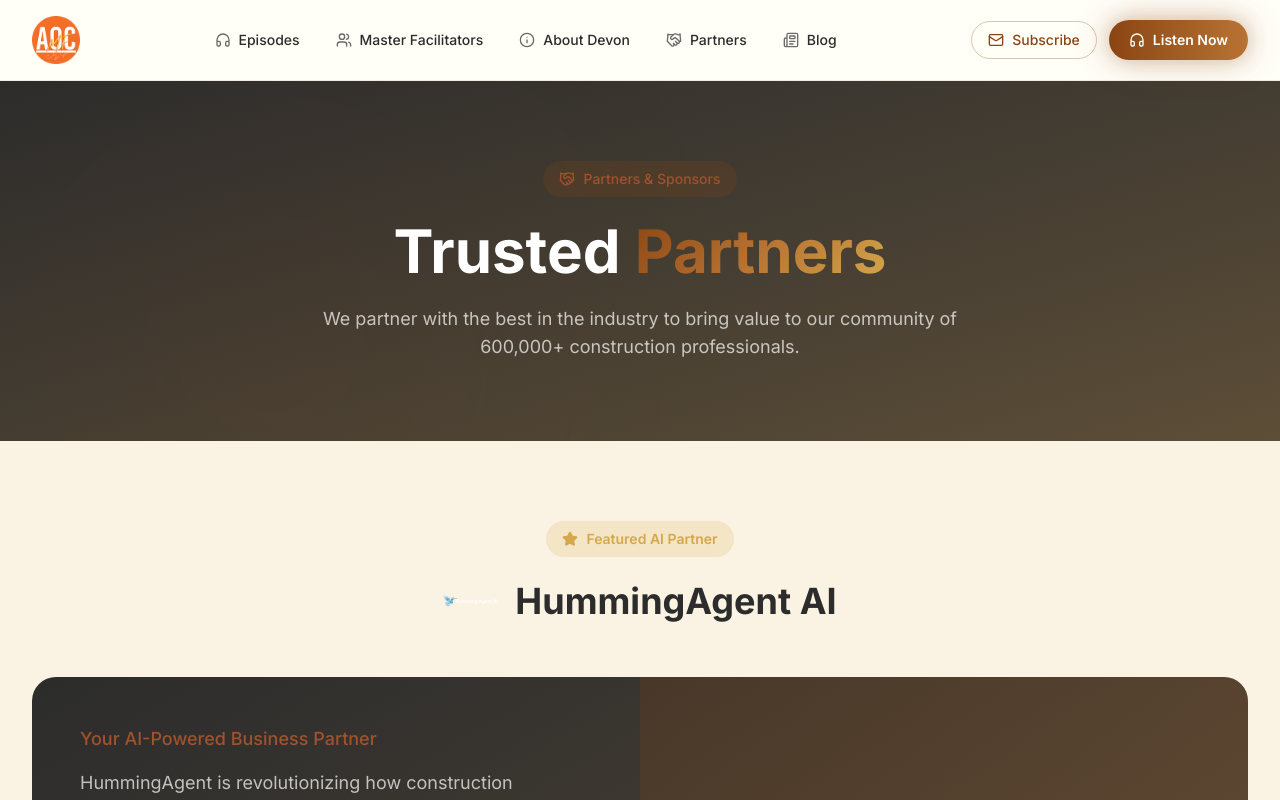
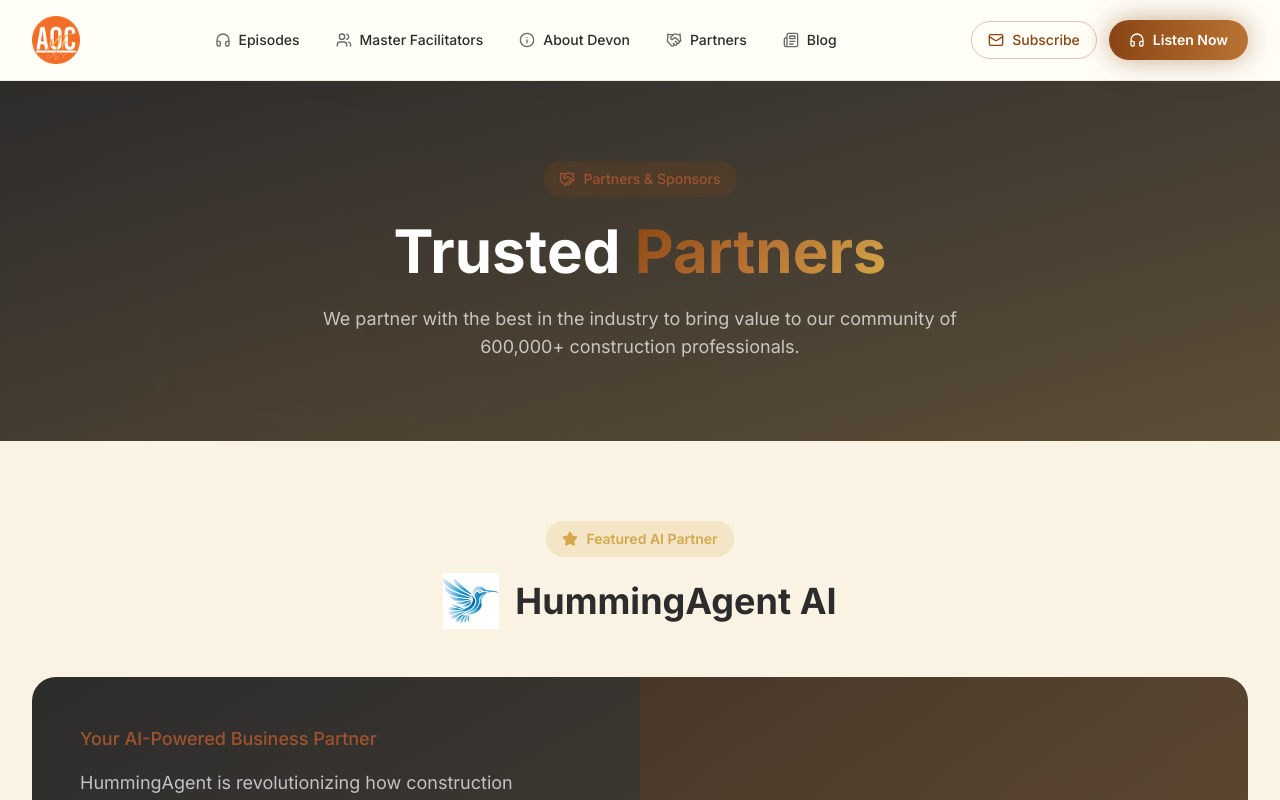
Before and after one commit to HummingAgent/aoc-website, a Next.js app: page /partners in a window 1280 px wide. Shown: the top 800 px of the page. Built offline with nearby package versions, Linux system fonts and the light colour scheme; a web font is replaced by a local one.

Commit message:
Use blue hummingbird image for HummingAgent logo

```diff
--- a/src/app/page.tsx
+++ b/src/app/page.tsx
@@ -770,7 +770,7 @@
                 </div>
                 <div className="flex items-center gap-4 mb-4">
                   <Image
-                    src="/images/hummingagent-logo.svg"
+                    src="/images/hummingagent-bird.png"
                     alt="HummingAgent"
                     width={48}
                     height={48}
@@ -796,7 +796,7 @@
               <div className="flex items-center justify-center">
                 <div className="w-48 h-48 bg-gradient-to-br from-rust/20 to-copper/20 rounded-full flex items-center justify-center">
                   <Image
-                    src="/images/hummingagent-logo.svg"
+                    src="/images/hummingagent-bird.png"
                     alt="HummingAgent"
                     width={128}
                     height={128}
--- a/src/app/partners/page.tsx
+++ b/src/app/partners/page.tsx
@@ -138,7 +138,7 @@
             </div>
             <div className="flex items-center justify-center gap-4 mb-2">
               <Image
-                src="/images/hummingagent-logo.svg"
+                src="/images/hummingagent-bird.png"
                 alt="HummingAgent"
                 width={60}
                 height={60}
--- a/src/components/Footer.tsx
+++ b/src/components/Footer.tsx
@@ -219,11 +219,11 @@
                 className="flex items-center gap-1.5 text-rust hover:text-copper transition-colors font-medium"
               >
                 <Image
-                  src="/images/hummingagent-logo.svg"
+                  src="/images/hummingagent-bird.png"
                   alt="HummingAgent"
-                  width={20}
-                  height={20}
-                  className="w-5 h-5"
+                  width={24}
+                  height={24}
+                  className="w-6 h-6"
                 />
                 HummingAgent AI
               </a>
```
Also changed, not shown: public/images/hummingagent-bird.png (added).
